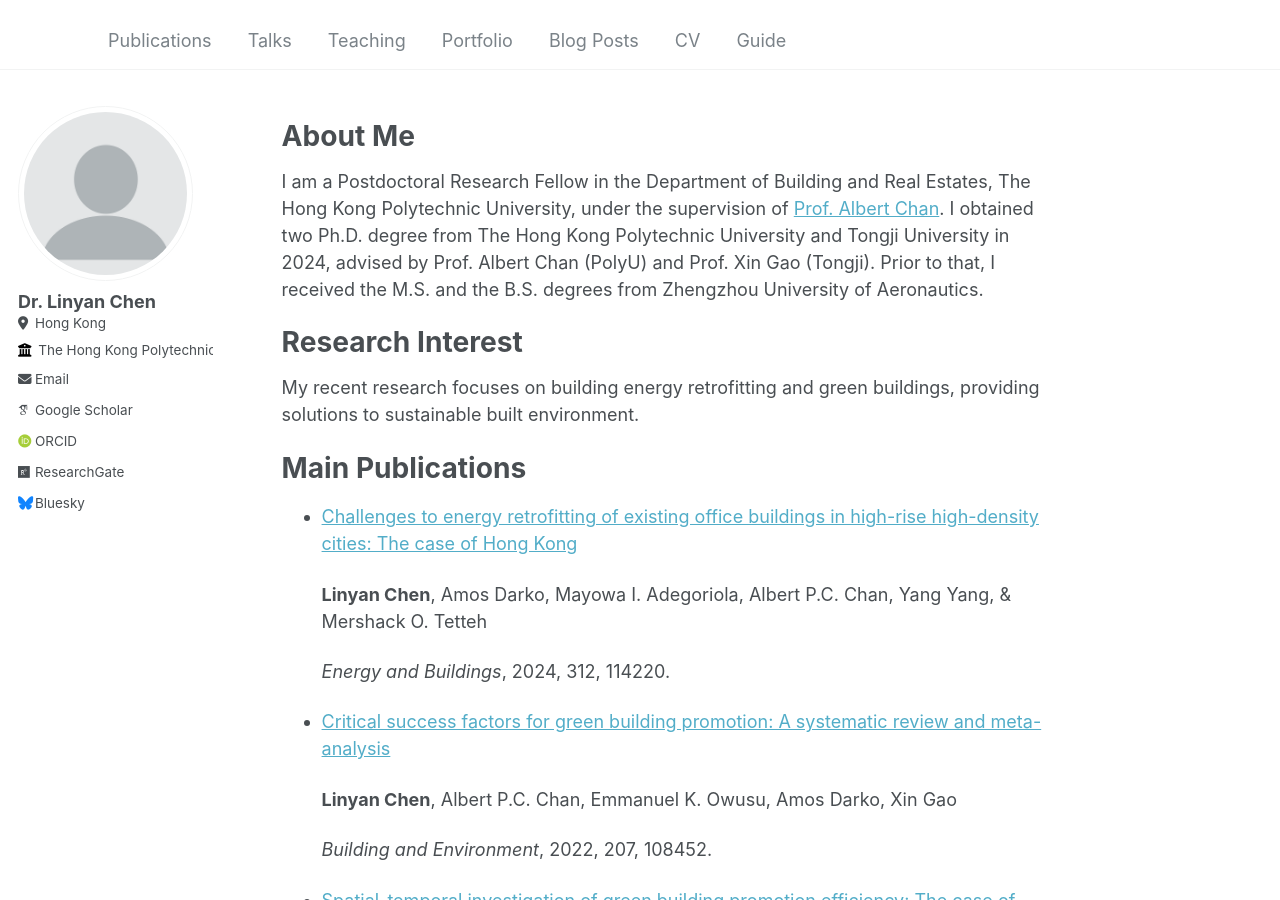
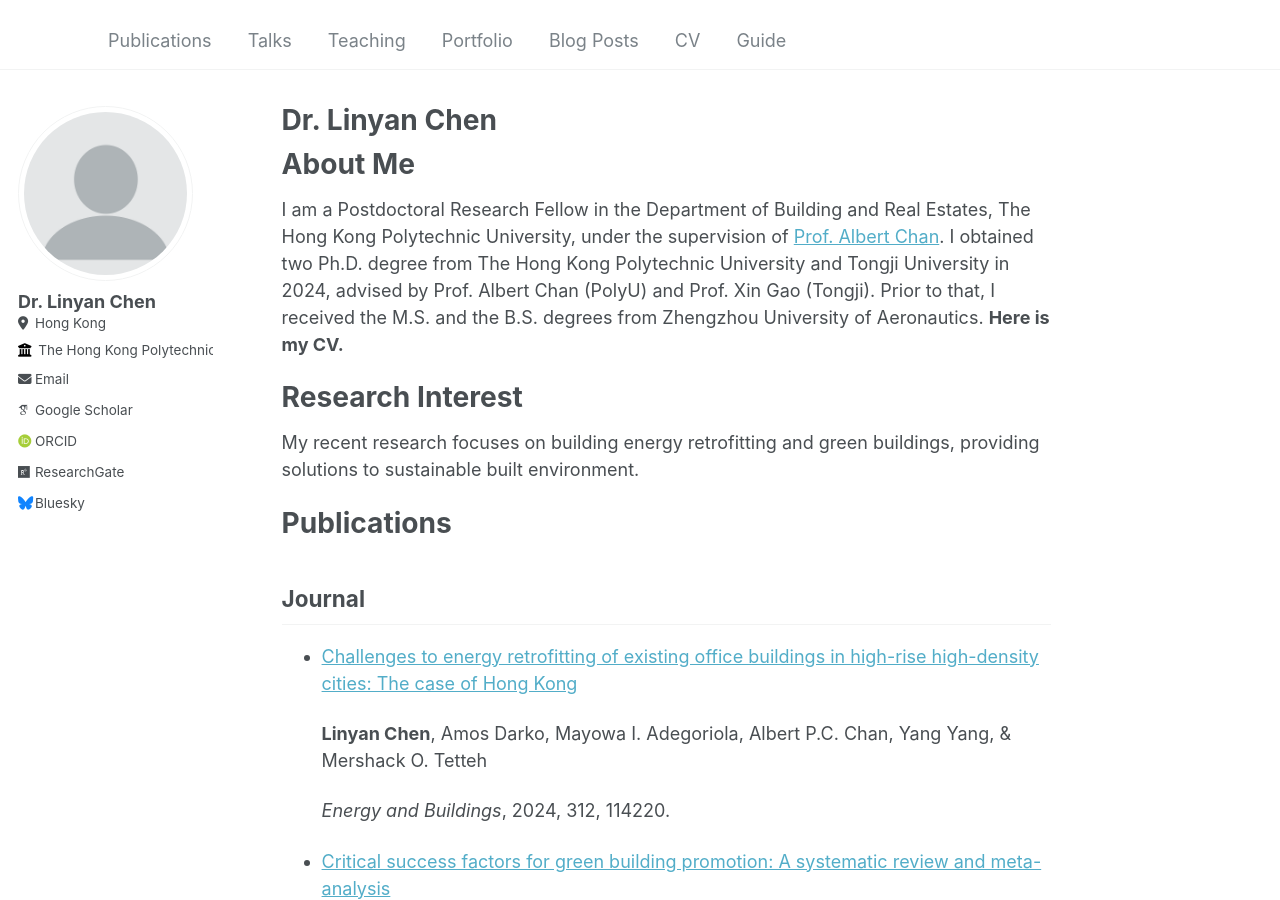
Before and after one commit to LynnChen1/LinyanChen, a Jekyll site: the page built from _pages/about.md, in a window 1280 px wide and 900 px high. Built offline with Jekyll 4.4.1, drawn with Linux system fonts in a browser that asks for light colours; some web fonts are replaced; some of the changed text lies outside the part shown.

Commit message:
Update about.md

```diff
--- a/_pages/about.md
+++ b/_pages/about.md
@@ -1,6 +1,6 @@
 ---
 permalink: /
-title: ""
+title: "Dr. Linyan Chen"
 author_profile: true
 redirect_from:
   - /about/
@@ -9,16 +9,18 @@ redirect_from:
 About Me
 ===
 
-I am a Postdoctoral Research Fellow in the Department of Building and Real Estates, The Hong Kong Polytechnic University, under the supervision of [Prof. Albert Chan](https://www.polyu.edu.hk/bre/people/academic-staff/ir-prof-albert-pc-chan/). I obtained two Ph.D. degree from The Hong Kong Polytechnic University and Tongji University in 2024, advised by Prof. Albert Chan (PolyU) and Prof. Xin Gao (Tongji). Prior to that, I received the M.S. and the B.S. degrees from Zhengzhou University of Aeronautics.
+I am a Postdoctoral Research Fellow in the Department of Building and Real Estates, The Hong Kong Polytechnic University, under the supervision of [Prof. Albert Chan](https://www.polyu.edu.hk/bre/people/academic-staff/ir-prof-albert-pc-chan/). I obtained two Ph.D. degree from The Hong Kong Polytechnic University and Tongji University in 2024, advised by Prof. Albert Chan (PolyU) and Prof. Xin Gao (Tongji). Prior to that, I received the M.S. and the B.S. degrees from Zhengzhou University of Aeronautics. **Here is my CV.**
 
 Research Interest
 ===
 My recent research focuses on building energy retrofitting and green buildings, providing solutions to sustainable built environment.
 
 
-Main Publications
+Publications
 ======
 
+Journal
+---
 * [Challenges to energy retrofitting of existing office buildings in high-rise high-density cities: The case of Hong Kong](https://www.sciencedirect.com/science/article/pii/S0378778824003360?casa_token=qJRsIigIVKwAAAAA:JBUcjH6mP8jfF4rITKN_fn-xUzuSSc31BED7nRW8cgq20WxQXB0ugCnq5a1AGMeoaMQyRk5DAA)
 
   **Linyan Chen**, Amos Darko, Mayowa I. Adegoriola, Albert P.C. Chan, Yang Yang, & Mershack O. Tetteh
```
Also changed, not shown: other parts of _pages/about.md (+10 -0 lines).
